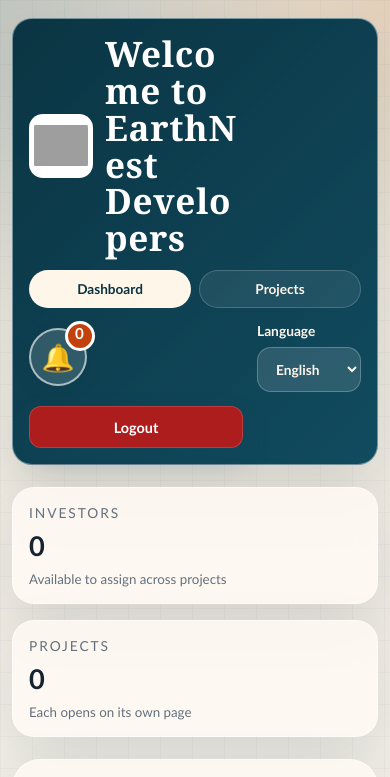
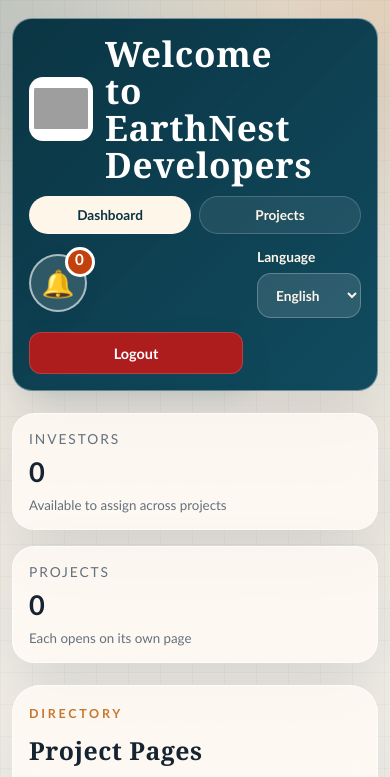
Before and after one commit to simaan467/Business-Expense-Tracker, a website: page index.html in a window 390 px wide. Shown: the top 777 px of the page. Drawn offline with Linux system fonts and the light colour scheme; no server answers; grey boxes are pictures that could not be loaded.

```diff
--- a/index.html
+++ b/index.html
@@ -14,7 +14,7 @@
 
           <div class="dashboard-brand">
             <img class="dashboard-brand-logo" src="assets/earthnest-developers-logo.png" alt="EarthNest Developers logo" />
-            <h1 class="dashboard-title">Welcome to EarthNest Developers</h1>
+            <h3 class="dashboard-title">Welcome to EarthNest Developers</h3>
           </div>
 
           <nav class="nav-pills" data-i18n-aria-label="common.navPrimary" aria-label="Primary">
--- a/styles.css
+++ b/styles.css
@@ -1169,7 +1169,8 @@
   .dashboard-title,
   .hero-copy h1 {
     min-width: 0;
-    overflow-wrap: anywhere;
+    overflow-wrap: normal;
+    word-break: normal;
     text-align: left;
     font-size: clamp(1.75rem, 9vw, 2.3rem);
     line-height: 1.05;
```
